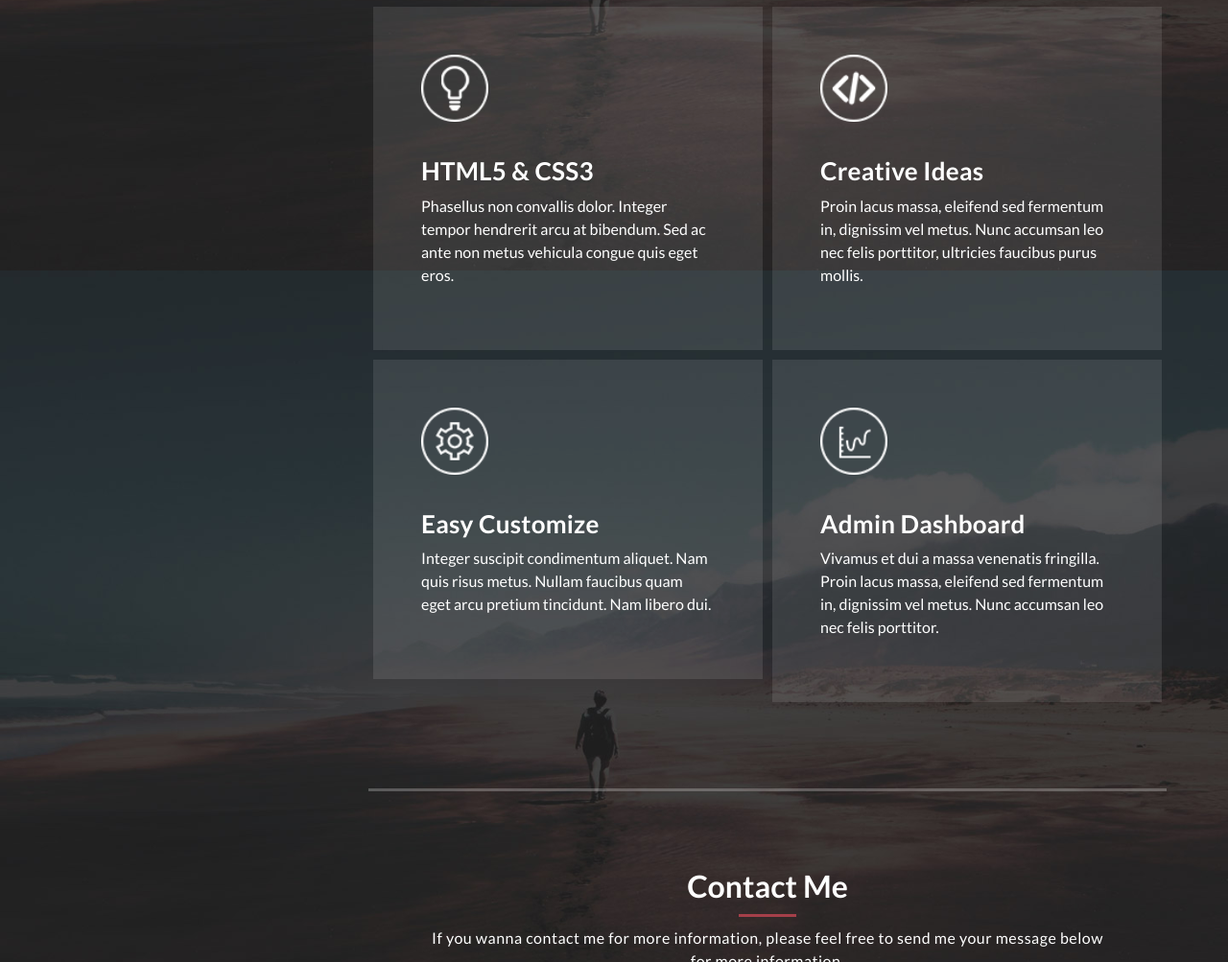
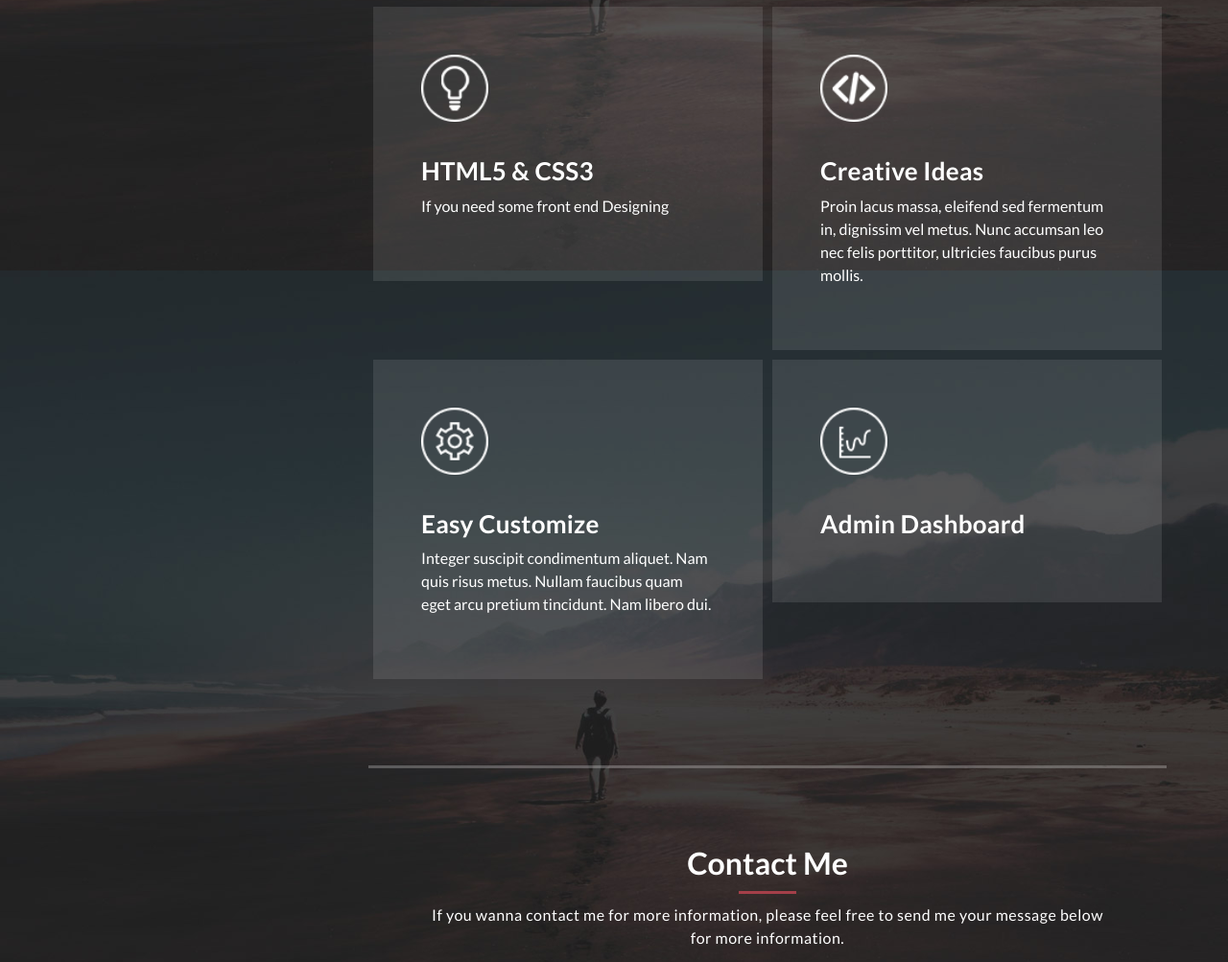
Before and after one commit to iamdreymandani/iamdreymandani.github.io, a plain HTML site: page index.html in a window 1280 px wide. Shown: the part 1318-2321 px from the top of the page at 96% size. Drawn offline with Linux system fonts and the light colour scheme.

Commit message:
Update index.html

```diff
--- a/index.html
+++ b/index.html
@@ -158,9 +158,7 @@ https://templatemo.com/tm-531-reflux
                 <div class="first-service-icon service-icon"></div>
                 <h4>HTML5 &amp; CSS3</h4>
                 <p>
-                  Phasellus non convallis dolor. Integer tempor hendrerit arcu
-                  at bibendum. Sed ac ante non metus vehicula congue quis eget
-                  eros.
+                  If you need some front end Designing
                 </p>
               </div>
             </div>
@@ -191,9 +189,7 @@ https://templatemo.com/tm-531-reflux
                 <div class="fourth-service-icon service-icon"></div>
                 <h4>Admin Dashboard</h4>
                 <p>
-                  Vivamus et dui a massa venenatis fringilla. Proin lacus massa,
-                  eleifend sed fermentum in, dignissim vel metus. Nunc accumsan
-                  leo nec felis porttitor.
+
                 </p>
               </div>
             </div>
```
